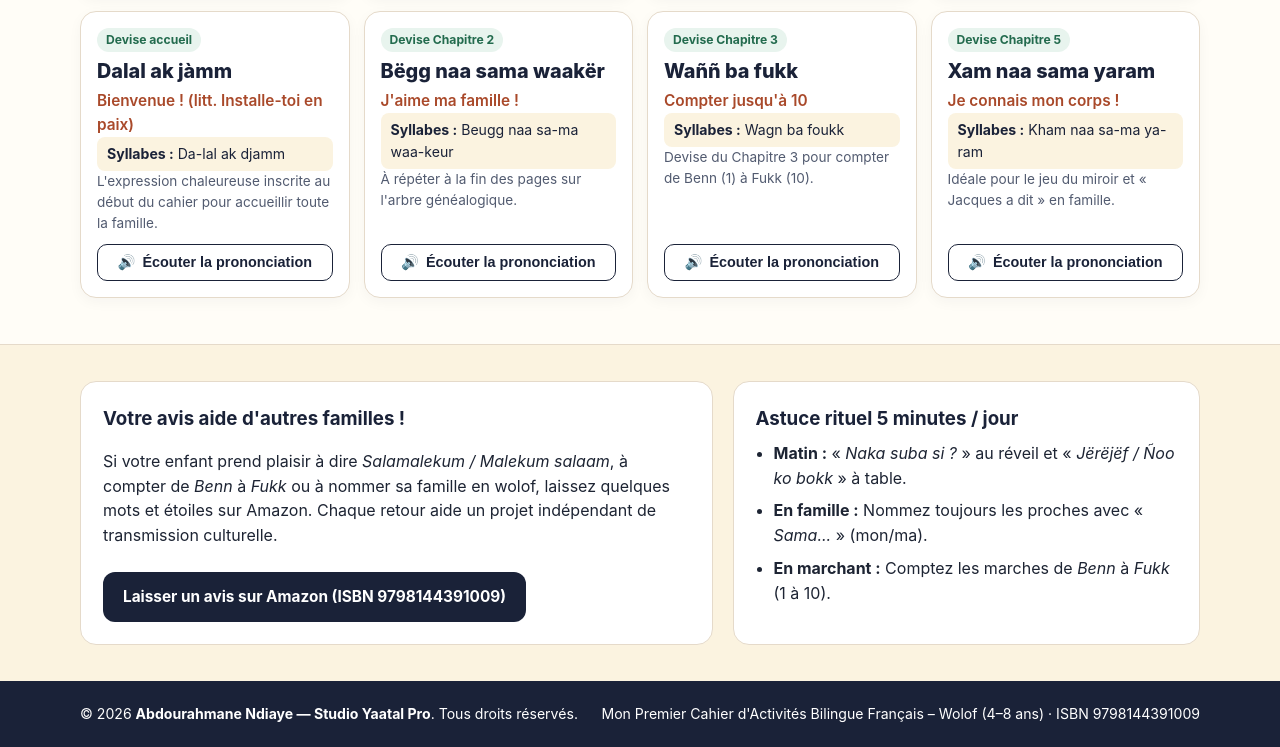
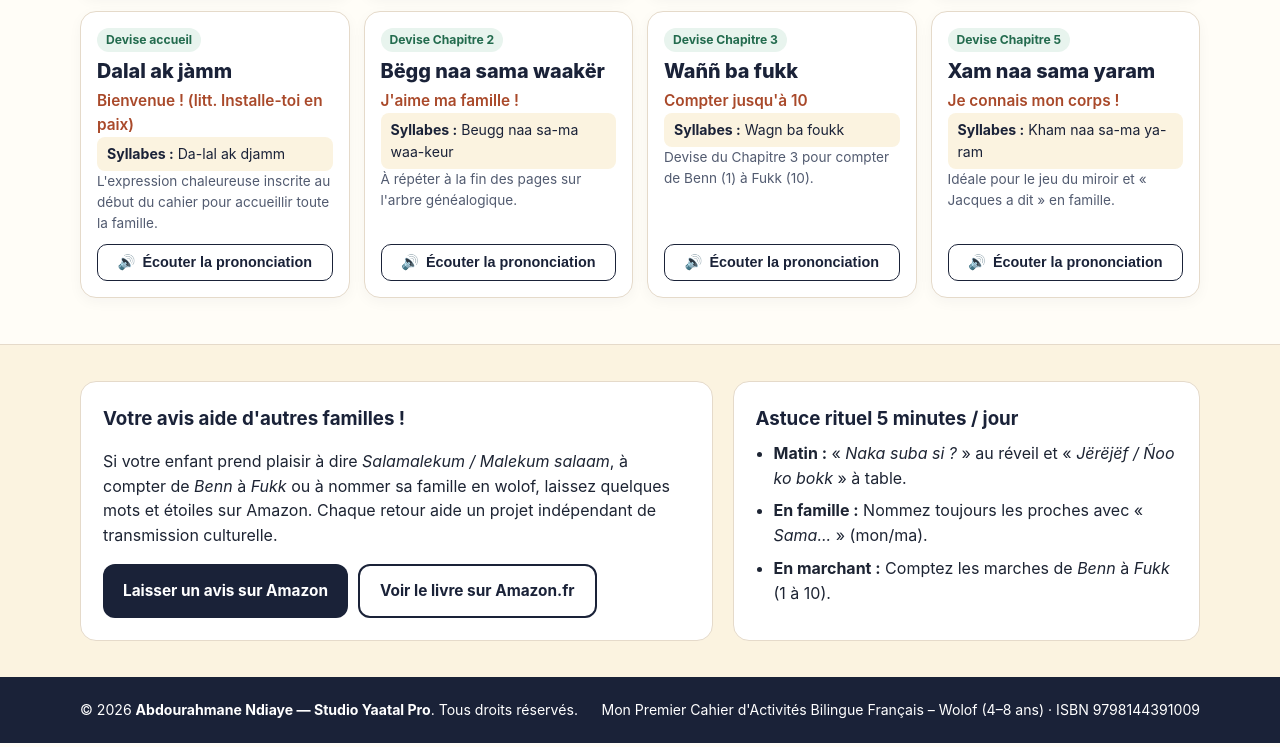
Before and after one commit to falang221/yaatal-wolof-bonus, a plain HTML site: page index.html in a window 1280 px wide. Shown: the part 1353-2100 px from the top of the page. Drawn offline with Linux system fonts and the light colour scheme.

Commit message:
Brancher lien direct Amazon.fr et dépôt d'avis (ASIN B0HSW2Y1KH)

```diff
--- a/index.html
+++ b/index.html
@@ -141,9 +141,14 @@
           <p>
             Si votre enfant prend plaisir à dire <em>Salamalekum / Malekum salaam</em>, à compter de <em>Benn</em> à <em>Fukk</em> ou à nommer sa famille en wolof, laissez quelques mots et étoiles sur Amazon. Chaque retour aide un projet indépendant de transmission culturelle.
           </p>
-          <a class="btn-terracotta" href="https://www.amazon.fr/s?k=9798144391009" target="_blank" rel="noopener">
-            Laisser un avis sur Amazon (ISBN 9798144391009)
-          </a>
+          <div style="display: flex; flex-wrap: wrap; gap: 10px; margin-top: 10px;">
+            <a class="btn-terracotta" style="margin-top: 0;" href="https://www.amazon.fr/review/create-review/?asin=B0HSW2Y1KH" target="_blank" rel="noopener">
+              Laisser un avis sur Amazon
+            </a>
+            <a class="btn-secondary" href="https://www.amazon.fr/dp/B0HSW2Y1KH" target="_blank" rel="noopener">
+              Voir le livre sur Amazon.fr
+            </a>
+          </div>
         </div>
         <div class="community-card tip-card">
           <h3>Astuce rituel 5 minutes / jour</h3>
```
